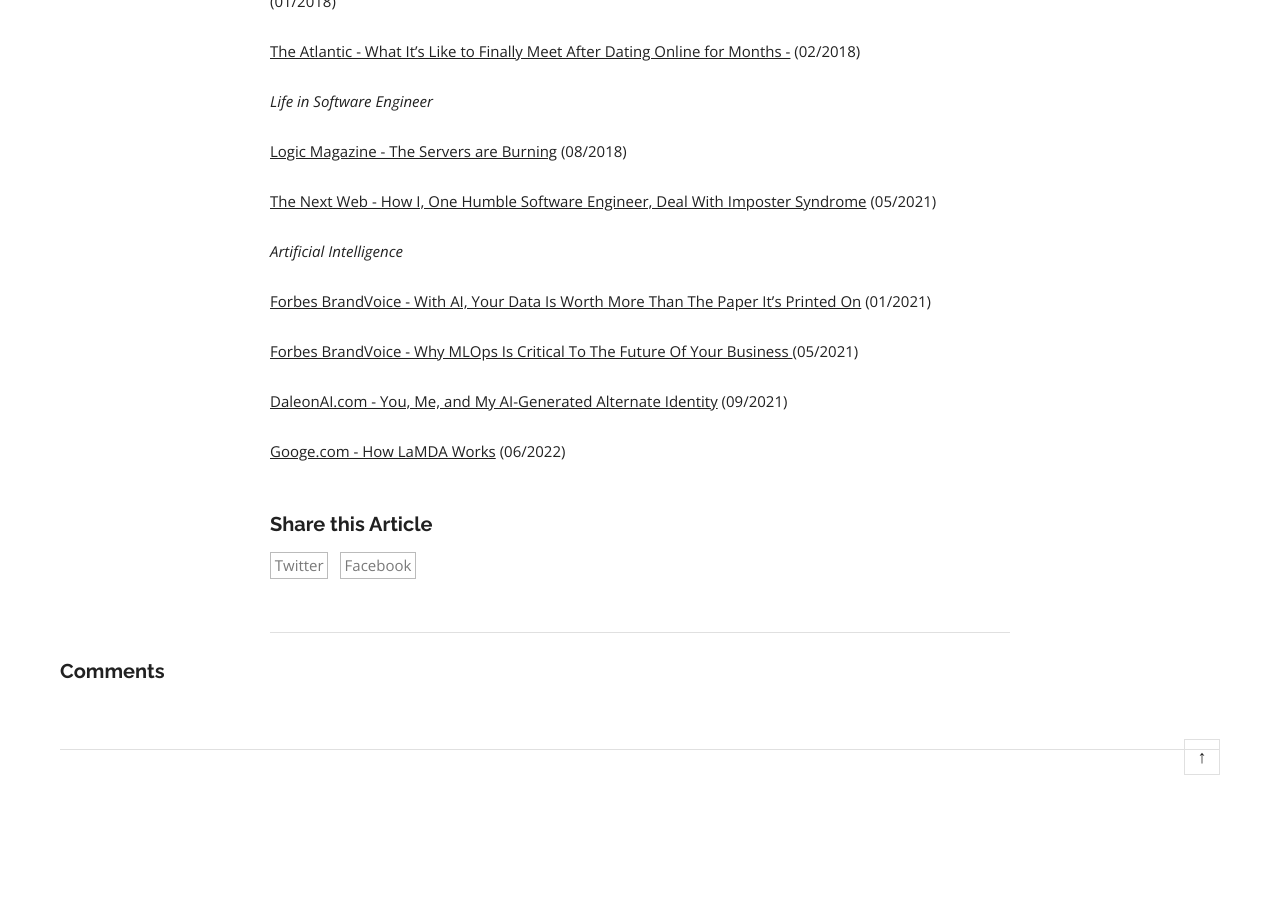
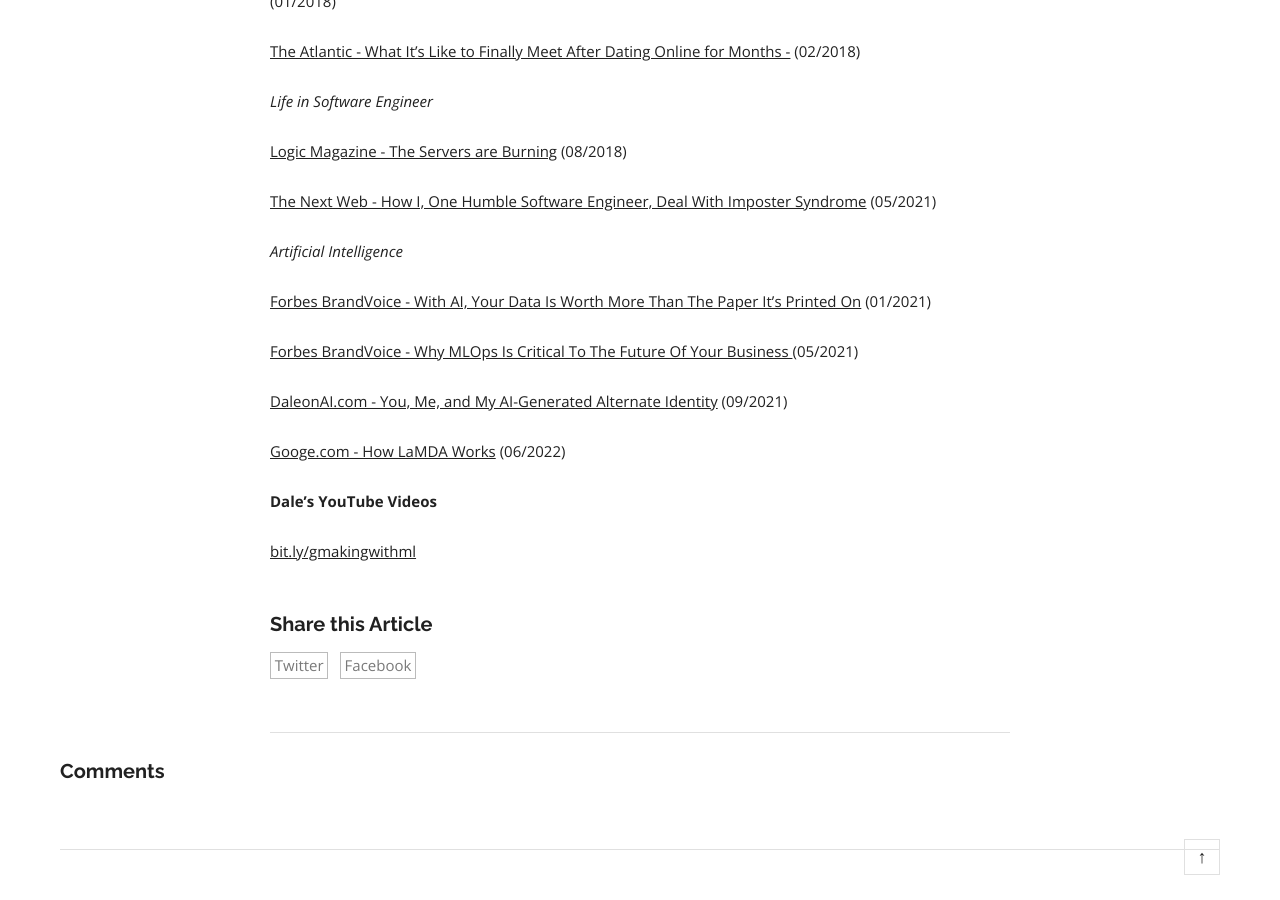
Before and after one commit to dalequark/daleonai, a Jekyll site: the page built from essays.md, in a window 1280 px wide and 900 px high, scrolled down 638 px. Built offline with Jekyll 4.4.1, drawn with Linux system fonts in a browser that asks for light colours; some web fonts are replaced; a script that is not in the unit is left out; comment, search, counter and statistics services are not loaded; before the commit the page ends 1438 px from its top, so only the background shows below that.

Commit message:
Update from Forestry.io Dale updated essays.md

```diff
--- a/essays.md
+++ b/essays.md
@@ -39,3 +39,7 @@
 [DaleonAI.com - You, Me, and My AI-Generated Alternate Identity](https://daleonai.com/ai-generated-identity) (09/2021)
 
 [Googe.com - How LaMDA Works](https://aitestkitchen.withgoogle.com/how-lamda-works) (06/2022)
+
+**Dale's YouTube Videos**
+
+[bit.ly/gmakingwithml](bit.ly/gmakingwithml)
```
